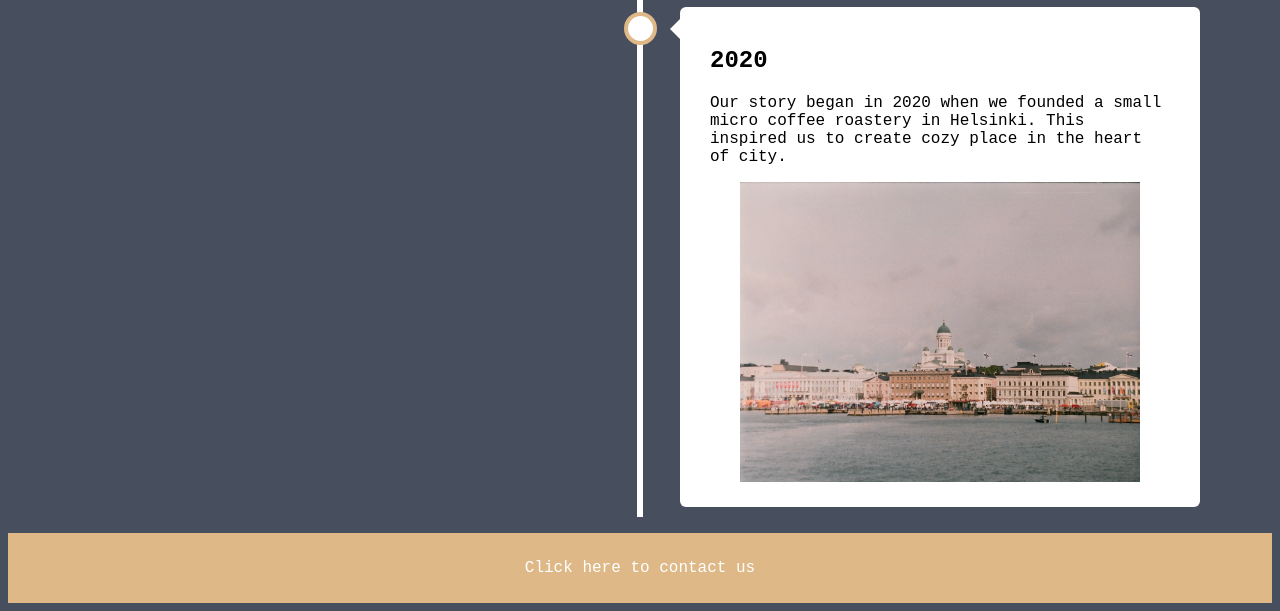
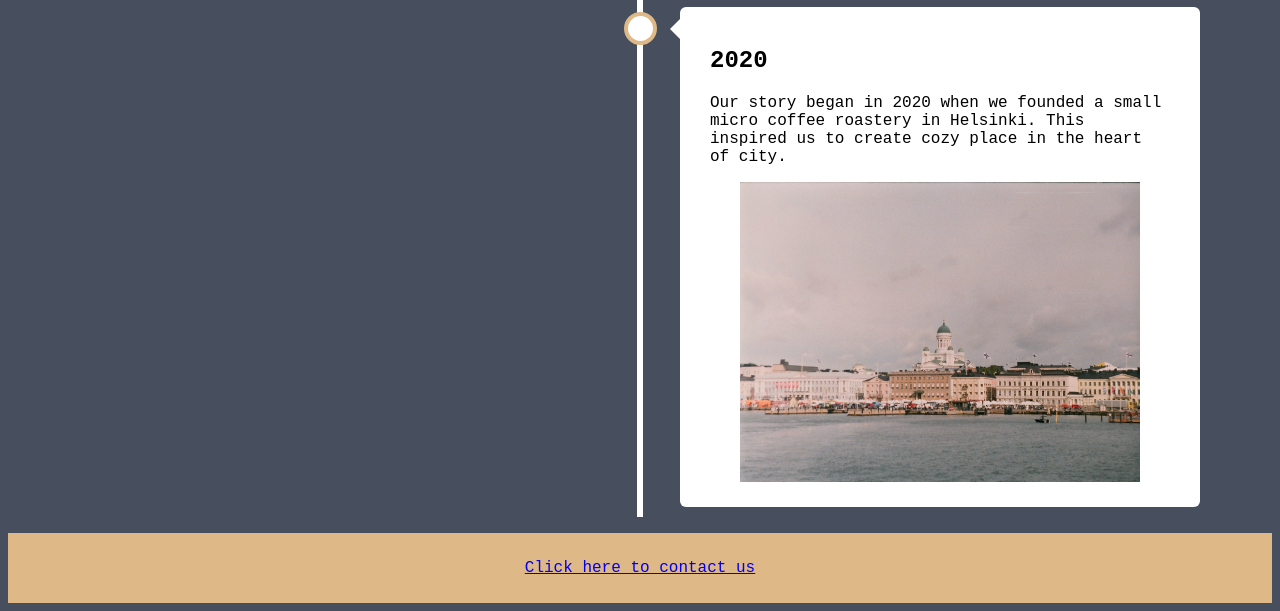
Before and after one commit to Tinjaaa/uusikahvila, a plain HTML site: page about.html in a window 1280 px wide. Shown: the part 1400-2011 px from the top of the page. Drawn offline with Linux system fonts and the light colour scheme; files whose address does not match are found by name.

Commit message:
Update about.html

```diff
--- a/about.html
+++ b/about.html
@@ -69,7 +69,7 @@
 </div>
 <p></p>
 <footer>
-  <p>Click here to contact us</p>
+	<p><a href="#contact.html">Click here to contact us</a></p>
 </footer>
 
 
```
